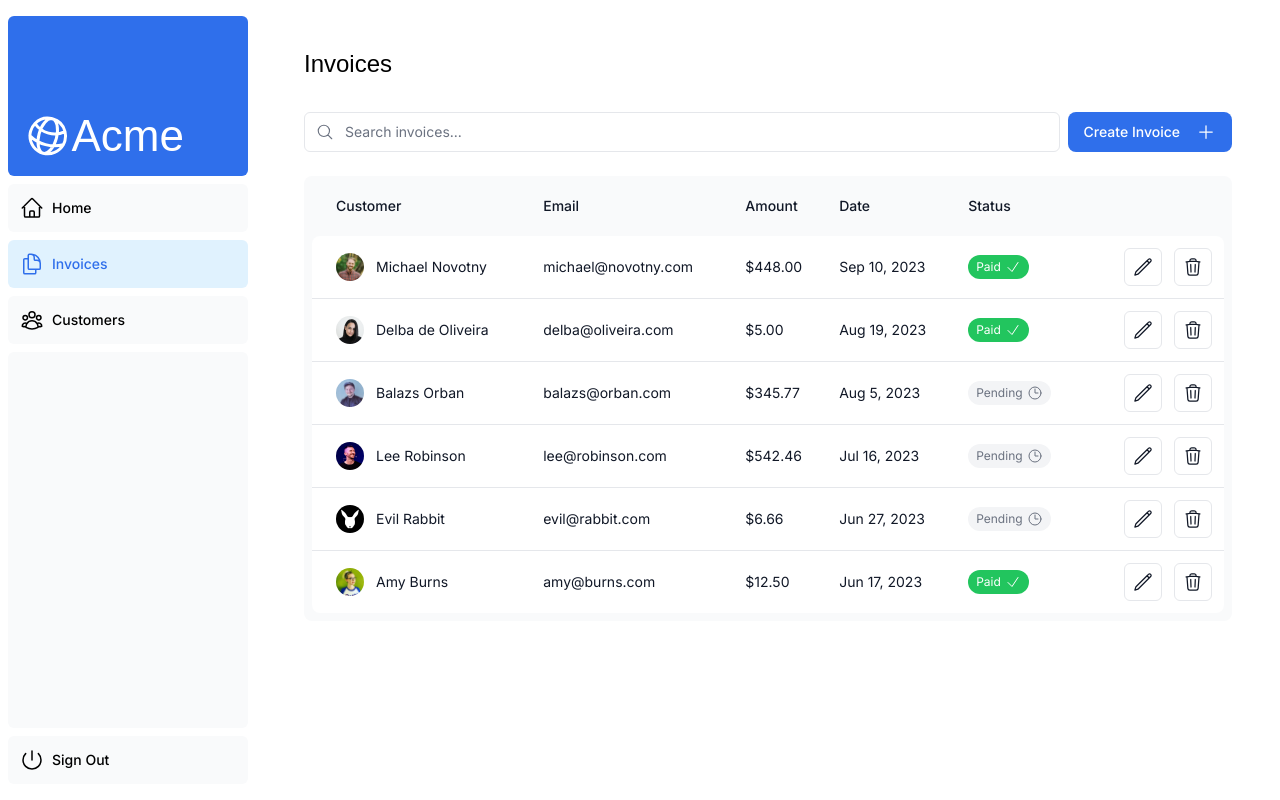
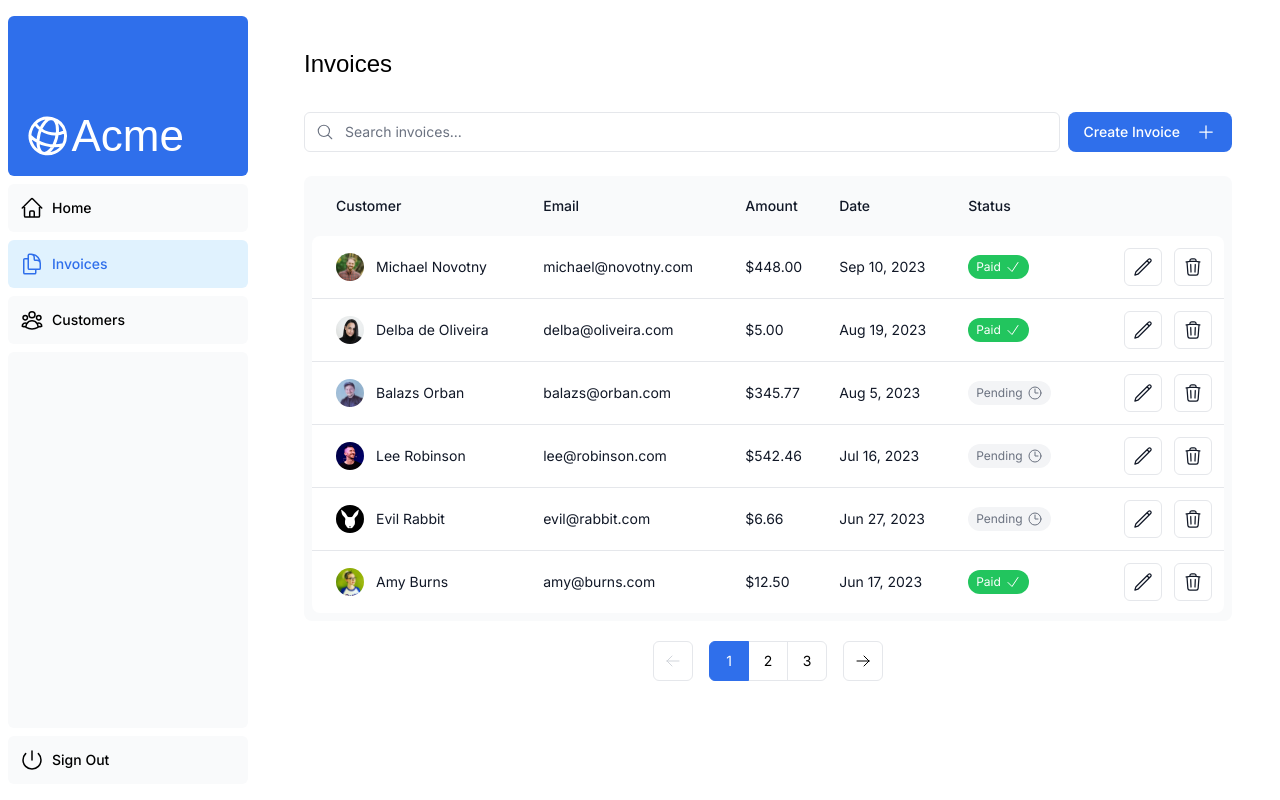
Before and after one commit to myle-agilityio/nextjs-training, a Next.js app in the folder nextjs-dashboard/: page /dashboard/invoices in a window 1280 px wide. Built offline with nearby package versions, Linux system fonts and the light colour scheme; a web font is replaced by a local one.

Commit message:
Pagination

```diff
--- a/nextjs-dashboard/app/dashboard/invoices/page.tsx
+++ b/nextjs-dashboard/app/dashboard/invoices/page.tsx
@@ -5,6 +5,7 @@ import { CreateInvoice } from '@/app/ui/invoices/buttons';
 import { lusitana } from '@/app/ui/fonts';
 import { InvoicesTableSkeleton } from '@/app/ui/skeletons';
 import { Suspense } from 'react';
+import { fetchInvoicesPages } from '@/app/lib/data';
 
 export default async function Page(props: {
   searchParams?: Promise<{
@@ -15,6 +16,7 @@ export default async function Page(props: {
   const searchParams = await props.searchParams;
   const query = searchParams?.query || '';
   const currentPage = Number(searchParams?.page) || 1;
+  const totalPages = await fetchInvoicesPages(query);
 
   return (
     <div className="w-full">
@@ -29,7 +31,7 @@ export default async function Page(props: {
         <Table query={query} currentPage={currentPage} />
       </Suspense>
       <div className="mt-5 flex w-full justify-center">
-        {/* <Pagination totalPages={totalPages} /> */}
+        <Pagination totalPages={totalPages} />
       </div>
     </div>
   );
--- a/nextjs-dashboard/app/ui/invoices/pagination.tsx
+++ b/nextjs-dashboard/app/ui/invoices/pagination.tsx
@@ -4,17 +4,24 @@ import { ArrowLeftIcon, ArrowRightIcon } from '@heroicons/react/24/outline';
 import clsx from 'clsx';
 import Link from 'next/link';
 import { generatePagination } from '@/app/lib/utils';
+import { usePathname, useSearchParams } from 'next/navigation';
 
 export default function Pagination({ totalPages }: { totalPages: number }) {
-  // NOTE: Uncomment this code in Chapter 10
+  const pathname = usePathname();
+  const searchParams = useSearchParams();
+  const currentPage = Number(searchParams.get('page')) || 1;
 
-  // const allPages = generatePagination(currentPage, totalPages);
+  const createPageURL = (pageNumber: number | string) => {
+    const params = new URLSearchParams(searchParams);
+    params.set('page', pageNumber.toString());
+    return `${pathname}?${params.toString()}`;
+  };
+
+  const allPages = generatePagination(currentPage, totalPages);
 
   return (
     <>
-      {/*  NOTE: Uncomment this code in Chapter 10 */}
-
-      {/* <div className="inline-flex">
+      <div className="inline-flex">
         <PaginationArrow
           direction="left"
           href={createPageURL(currentPage - 1)}
@@ -47,7 +54,7 @@ export default function Pagination({ totalPages }: { totalPages: number }) {
           href={createPageURL(currentPage + 1)}
           isDisabled={currentPage >= totalPages}
         />
-      </div> */}
+      </div>
     </>
   );
 }
--- a/nextjs-dashboard/app/ui/search.tsx
+++ b/nextjs-dashboard/app/ui/search.tsx
@@ -10,9 +10,8 @@ export default function Search({ placeholder }: { placeholder: string }) {
   const router = useRouter();
 
   const handleSearch = useDebouncedCallback((term: string) => {
-    console.log(`Searching... ${term}`);
-
     const params = new URLSearchParams(searchParams);
+    params.set('page', '1');
     if (term) {
       params.set('query', term);
     } else {
```
Also changed, not shown: 1 other file (tests, documents, lock files or other folders).
